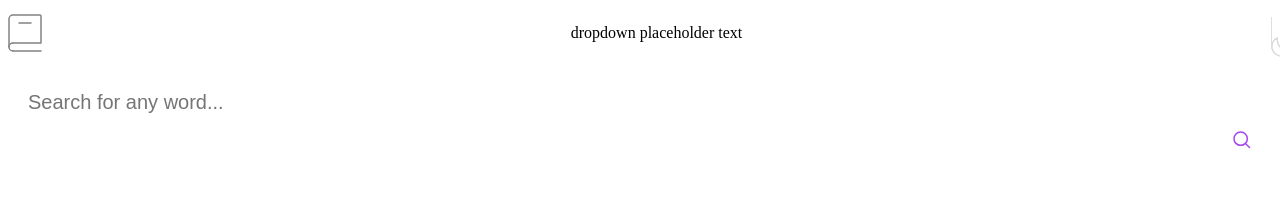
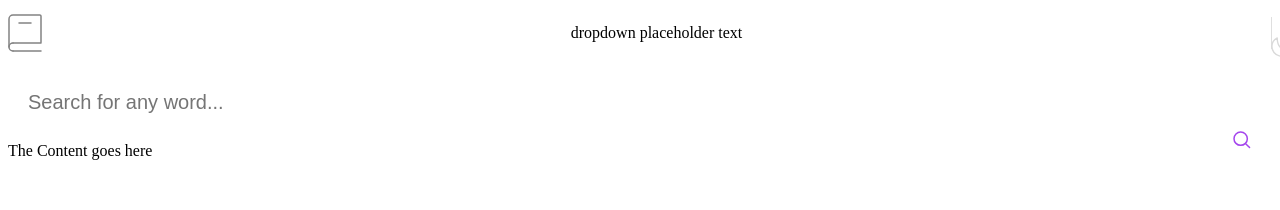
Before and after one commit to Byakuya91/Dictionary-App, a React (Vite) app: page / in a window 1280 px wide. Shown: the top 210 px of the page. Built offline with nearby package versions, Linux system fonts and the light colour scheme.

Commit message:
I've successfully organized the content components and moving to display the word itself. The first step will be passing down the appropirate props down into the word component and console log it before rendering out the word.

```diff
--- a/package.json
+++ b/package.json
@@ -13,6 +13,7 @@
     "axios": "^1.6.7",
     "react": "^18.2.0",
     "react-dom": "^18.2.0",
+    "uuid": "^9.0.1",
     "vite-plugin-svgr": "^4.2.0"
   },
   "devDependencies": {
--- a/src/App.jsx
+++ b/src/App.jsx
@@ -4,6 +4,7 @@ import { useState } from "react";
 import Header from "./Components/Dic_Header/Header/Header";
 // ? module imports
 import axios from "axios";
+import Content from "./Components/Dict_Content/Content/Content";
 
 // TODO:
 // ! SearchBar
@@ -119,6 +120,9 @@ function App() {
           error={inputError}
         />
       </div>
+      < Content
+       wordData={data}
+      />
       {/* {error && <ErrorView />} */}
       {/* Render Content component and pass necessary props */}
       {/* {!error && data && <Content wordData={data} />} */}
--- a/src/Components/Dict_Content/Content/Content.jsx
+++ b/src/Components/Dict_Content/Content/Content.jsx
@@ -1,7 +1,13 @@
 import React from "react";
 
-const Content = () => {
-  return <div>Content</div>;
+// TODO:IMPORTANT steps
+// TODO:1  Figure out the sub-components(DONE)
+// TODO:2 Code out the word component(ONGOING)
+// TODO:3 Code out the definition component
+// TODO: 4 Code out the definition item component(the component to hold the definition)
+
+const Content = ({wordData}) => {
+  return <div>The Content goes here</div>;
 };
 
 export default Content;
```
Also changed, not shown: src/Components/Dict_Content/word/Word.jsx (added, +30 -0 lines), 1 other file (tests, documents, lock files or other folders).
